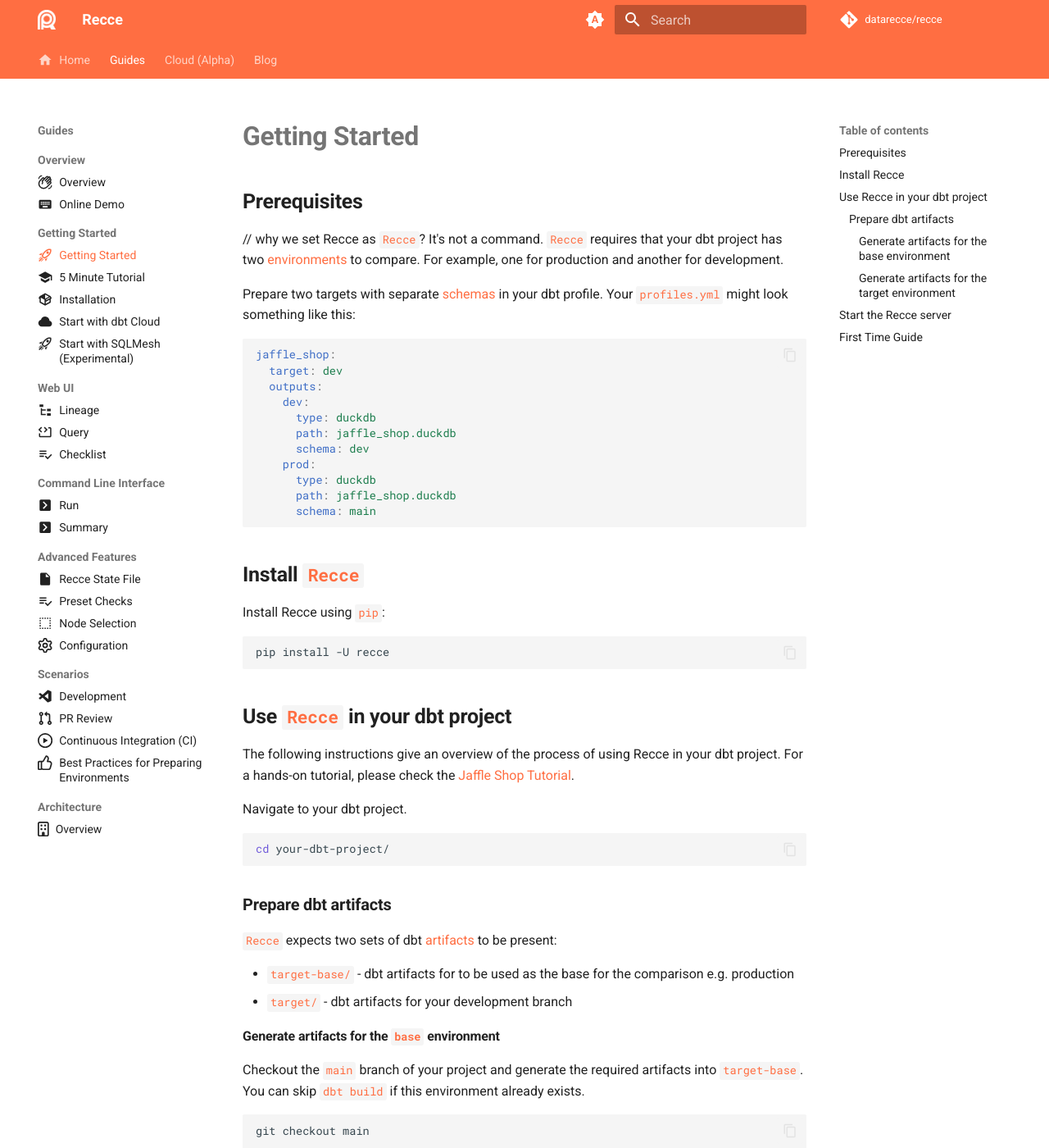
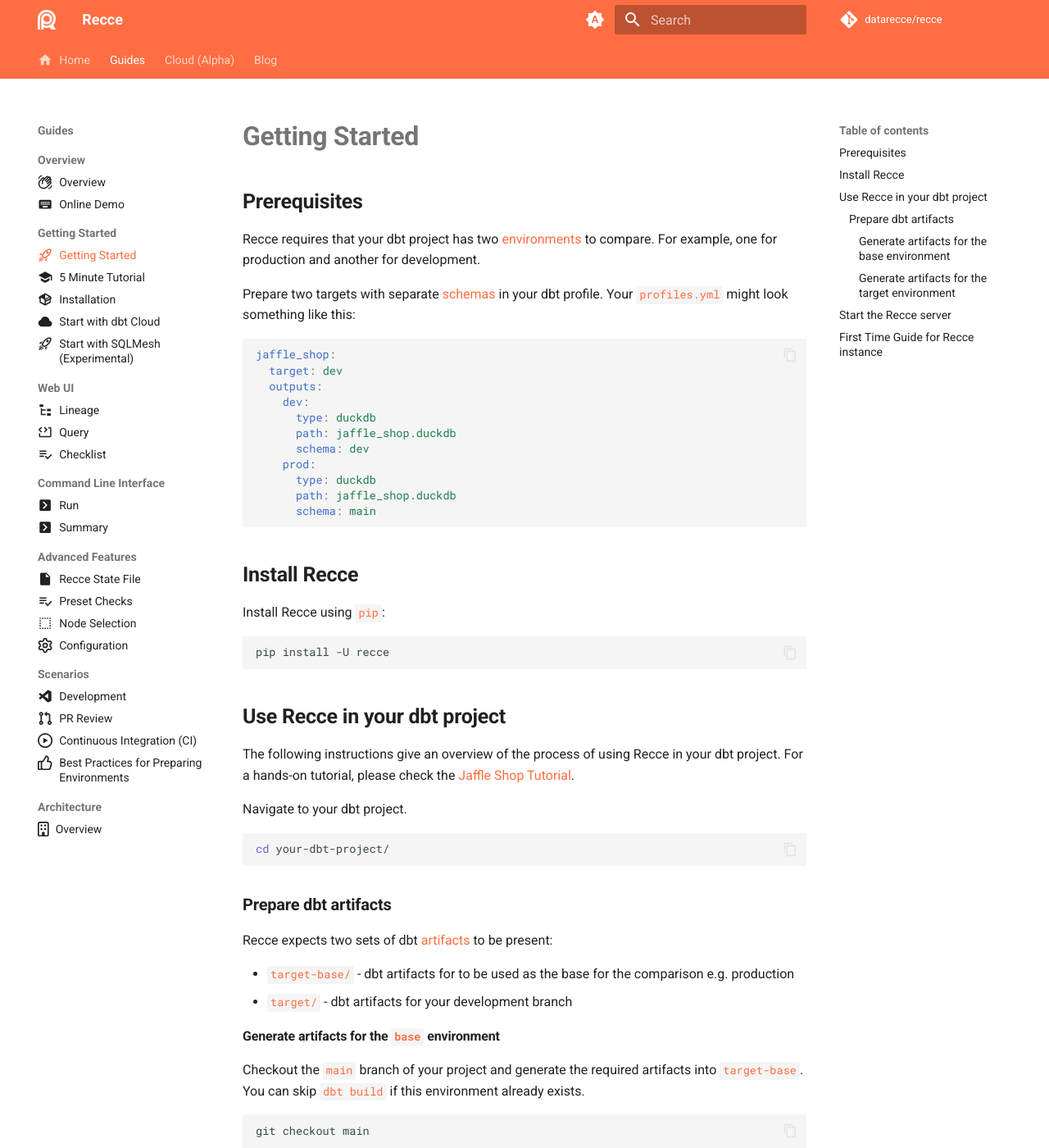
Before and after one commit to DataRecce/recce-documentation, an MkDocs documentation site: the page built from docs/docs/get-started.md, in a window 1280 px wide and 1400 px high. Shown: the whole window at 82% size. Built offline with MkDocs 1.6.1 and Material for MkDocs 9.7.7, drawn with Linux system fonts in a browser that asks for light colours; comment, search, counter and statistics services are not loaded; some of the changed text lies outside the part shown.

Commit message:
make Recce as text

````diff
--- a/docs/docs/get-started.md
+++ b/docs/docs/get-started.md
@@ -6,8 +6,7 @@
 # Getting Started
 
 ## Prerequisites
-// why we set Recce as `Recce`? It's not a command.
-`Recce` requires that your dbt project has two [environments](https://docs.getdbt.com/docs/environments-in-dbt) to compare. For example, one for production and another for development.
+Recce requires that your dbt project has two [environments](https://docs.getdbt.com/docs/environments-in-dbt) to compare. For example, one for production and another for development.
 
 Prepare two targets with separate [schemas](https://docs.getdbt.com/docs/core/connect-data-platform/connection-profiles#understanding-target-schemas) in your dbt profile. Your `profiles.yml` might look something like this:
 
@@ -25,14 +24,14 @@
       schema: main
 ```
 
-## Install `Recce`
+## Install Recce
 
 Install Recce using `pip`:
 ```shell
 pip install -U recce
 ```
 
-## Use `Recce` in your dbt project
+## Use Recce in your dbt project
 
 The following instructions give an overview of the process of using Recce in your dbt project. For a hands-on tutorial, please check the [Jaffle Shop Tutorial](./get-started-jaffle-shop.md).
 
@@ -44,7 +43,7 @@
 
 ### Prepare dbt artifacts
 
-`Recce` expects two sets of dbt [artifacts](https://docs.getdbt.com/reference/artifacts/dbt-artifacts) to be present:
+Recce expects two sets of dbt [artifacts](https://docs.getdbt.com/reference/artifacts/dbt-artifacts) to be present:
 
 - `target-base/` - dbt artifacts for to be used as the base for the comparison e.g. production
 - `target/` - dbt artifacts for your development branch
@@ -70,8 +69,8 @@
 ```
 
 
-## Start the `Recce` server
-Start the `Recce` server with the follow command:
+## Start the Recce server
+Start the Recce server with the follow command:
 
 ```shell
 recce server
@@ -88,7 +87,7 @@
 
     The regeneration of the `catalog.json` file is not required after every `dbt run`. it is only required to regenerate this file when models or columns are added or updated.
 
-## First Time Guide
+## First Time Guide for Recce instance
 After you start the Recce server, you can see the Recce instance, the Web UI of the active Recce server.
 
 Here are the 3 steps to use Recce: (see the image below)
````
